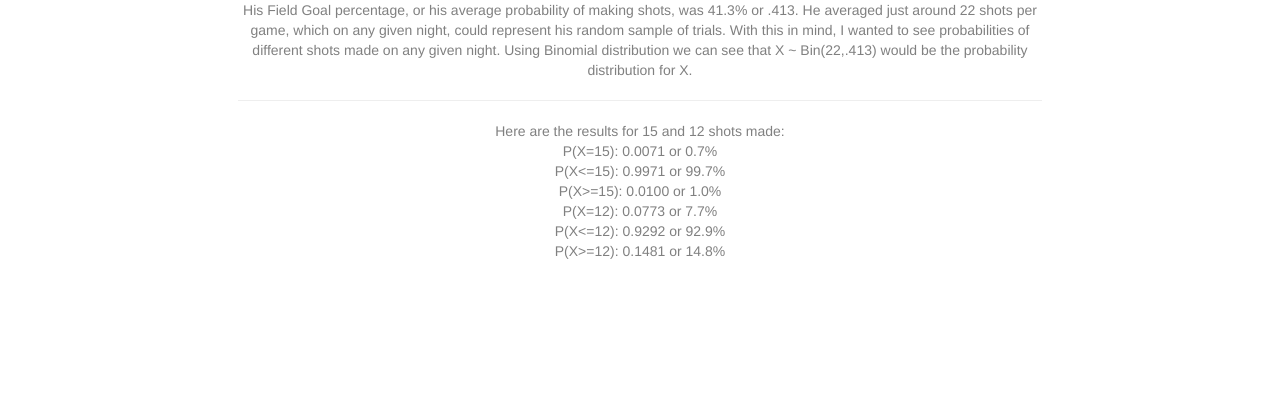
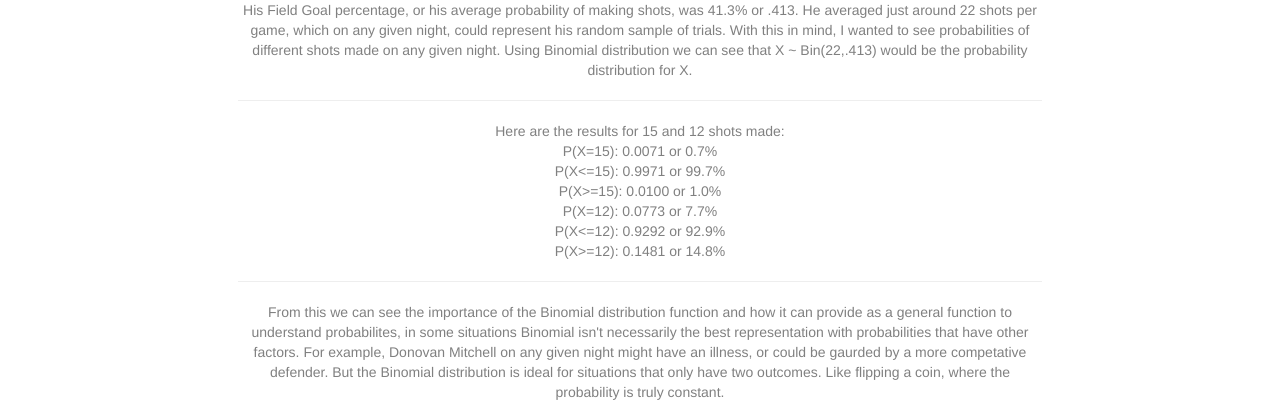
Before and after one commit to nkback/Stats_Binomial_Project, a plain HTML site: page index.html in a window 1280 px wide. Shown: the part 440-852 px from the top of the page. Before the commit the page ends 800 px from the top, so only its background shows below. Drawn offline with nearby package versions, Linux system fonts and the light colour scheme.

Commit message:
Add Wrap up text

```diff
--- a/index.html
+++ b/index.html
@@ -197,6 +197,17 @@
                     P(X<=12): 0.9292 or 92.9%<br>
                     P(X>=12): 0.1481 or 14.8%<br>
                 </p>
+                <hr>
+                <p>
+                    From this we can see the importance of the Binomial distribution function
+                     and how it can provide as a general function to understand probabilites,
+                     in some situations Binomial isn't necessarily the best representation with
+                     probabilities that have other factors. For example, Donovan Mitchell on any
+                     given night might have an illness, or could be gaurded by a more competative
+                     defender. But the Binomial distribution is ideal for situations that only
+                     have two outcomes. Like flipping a coin, where the probability is truly
+                     constant.
+                </p>
             </div>
             <div class="col-md-2"></div>
         </div>
```
